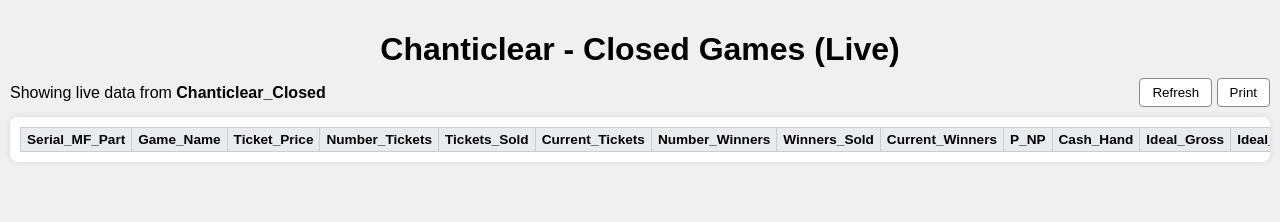
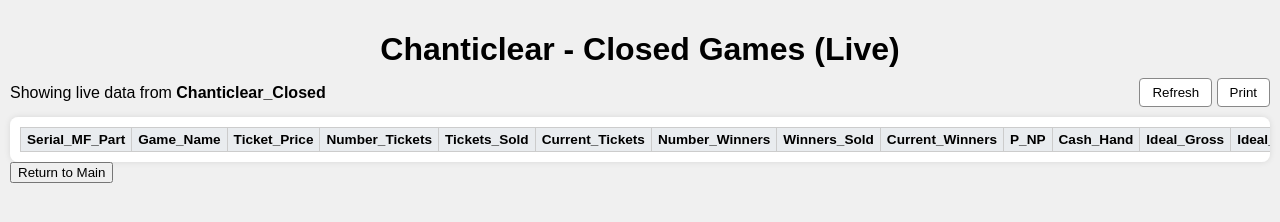
Before and after one commit to Dorst-J/Testing, a plain HTML site: page main/ChanticlearClosescreen.html in a window 1280 px wide. Drawn offline with Linux system fonts and the light colour scheme; no server answers.

Commit message:
return buttons

```diff
--- a/main/ChanticlearClosescreen.html
+++ b/main/ChanticlearClosescreen.html
@@ -89,7 +89,7 @@
     <tbody id="closedBody"></tbody>
   </table>
 </div>
-
+<button class="back-btn" onclick="window.location.href='./Chanticlear.html'">Return to Main</button>
 <script>
   const WORKER_URL = "https://thedatatab.jenna-dorst.workers.dev";
 
```
Also changed, not shown: main/ChanticlearInventoryOpenLive.html (+1 -1 lines).
